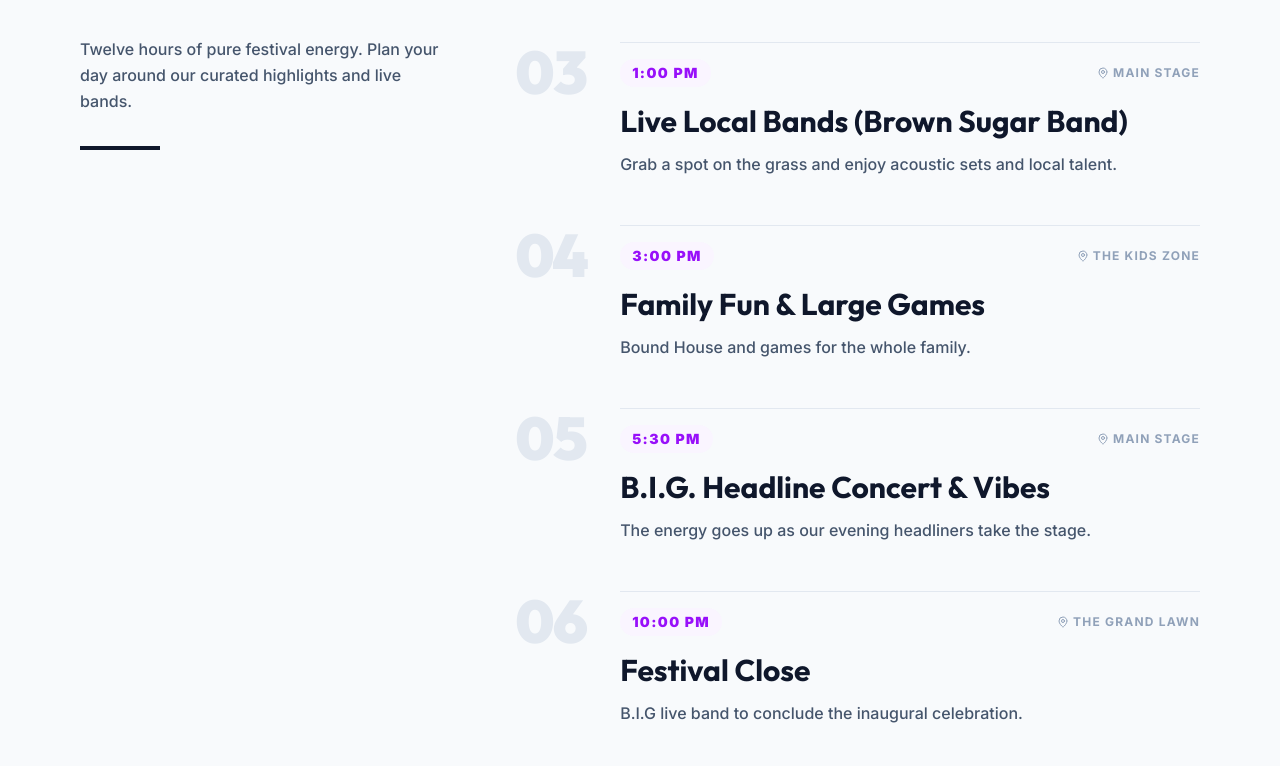
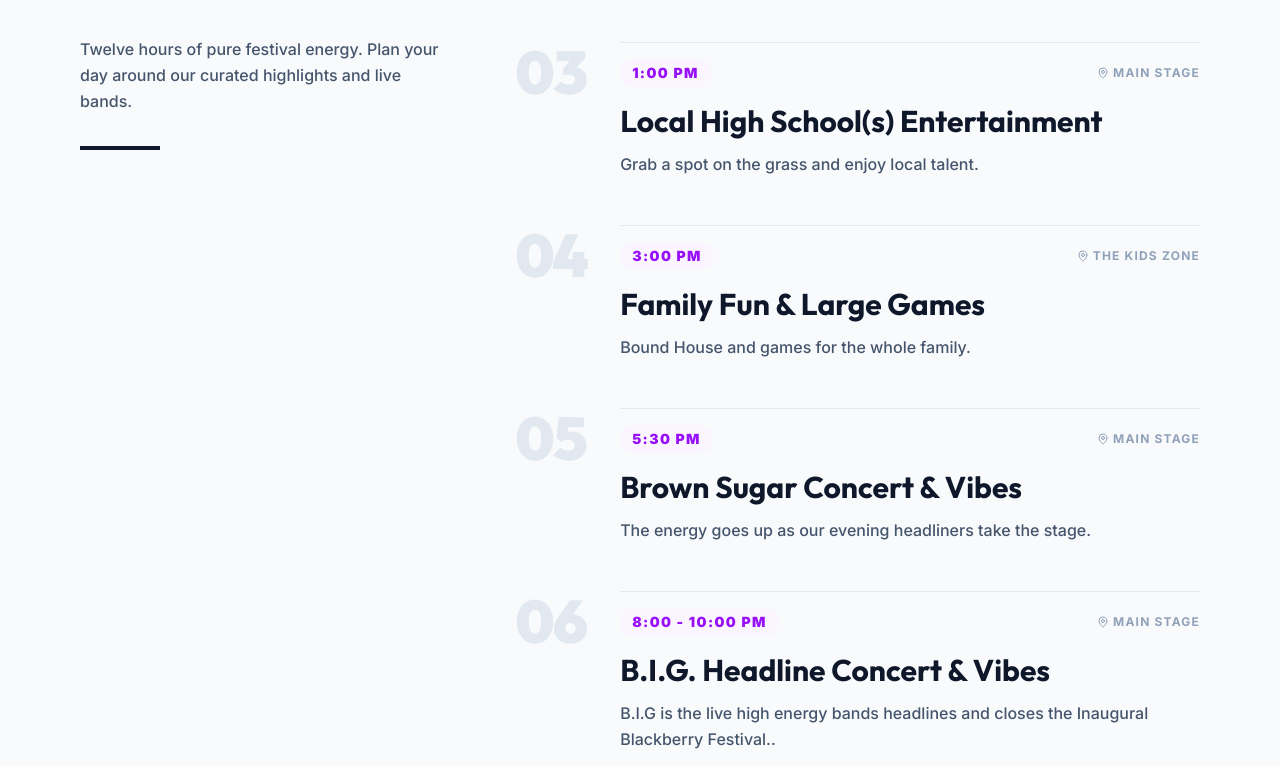
Before and after one commit to sketchesandpixels/BlackberryFestivalNew2, a React (Vite) app: page / in a window 1280 px wide. Shown: the part 4034-4800 px from the top of the page. Built offline with nearby package versions, Linux system fonts and the light colour scheme.

Commit message:
Schedule and Pie form

```diff
--- a/src/components/Schedule.tsx
+++ b/src/components/Schedule.tsx
@@ -21,9 +21,9 @@ const SCHEDULE_DATA = [
   },
   {
     time: "1:00 PM",
-    title: "Live Local Bands (Brown Sugar Band)",
+    title: "Local High School(s) Entertainment",
     location: "Main Stage",
-    description: "Grab a spot on the grass and enjoy acoustic sets and local talent.",
+    description: "Grab a spot on the grass and enjoy local talent.",
     icon: Music,
     color: "#eab308" // yellow-500
   },
@@ -37,17 +37,17 @@ const SCHEDULE_DATA = [
   },
   {
     time: "5:30 PM",
-    title: "B.I.G. Headline Concert & Vibes",
+    title: "Brown Sugar Concert & Vibes",
     location: "Main Stage",
     description: "The energy goes up as our evening headliners take the stage.",
     icon: Music,
     color: COLORS.purple
   },
   {
-    time: "10:00 PM",
-    title: "Festival Close",
-    location: "The Grand Lawn",
-    description: "B.I.G live band to conclude the inaugural celebration.",
+    time: "8:00 - 10:00 PM",
+    title: "B.I.G. Headline Concert & Vibes",
+    location: "Main Stage",
+    description: "B.I.G is the live high energy bands headlines and closes the Inaugural Blackberry Festival..",
     icon: Star,
     color: COLORS.crimson
   }
```
